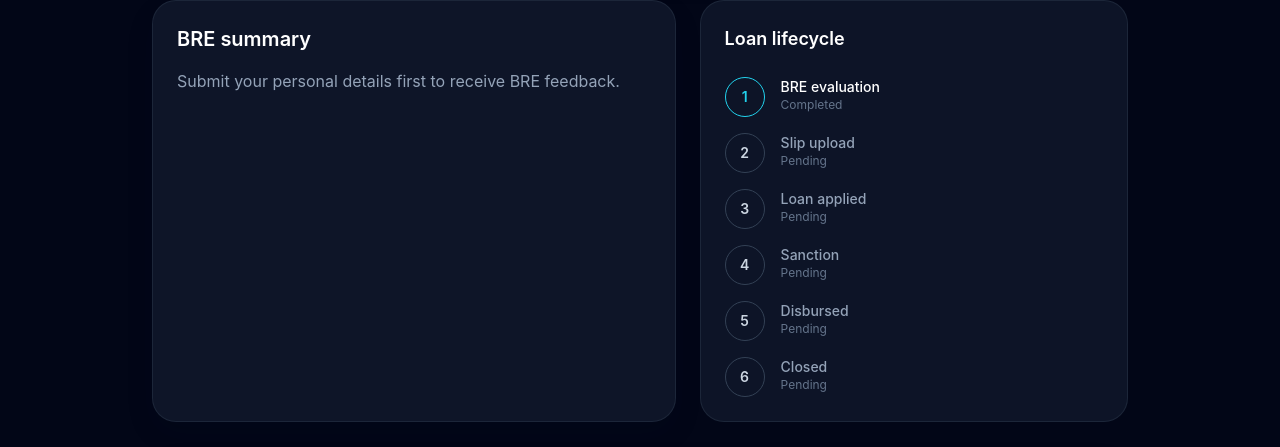
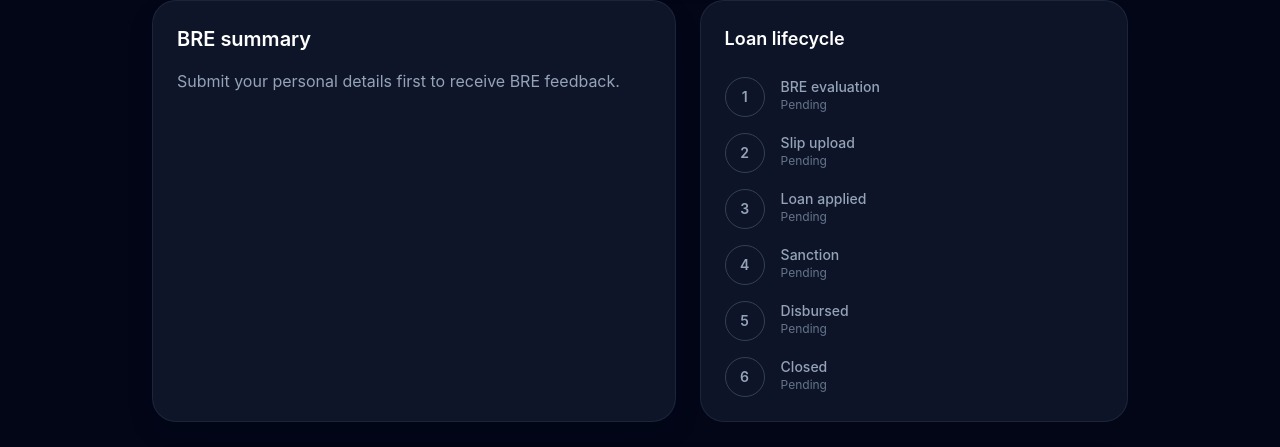
Before and after one commit to rajrais2004/LMS_System, a Next.js app in the folder apps/web/: page /borrower/status in a window 1280 px wide. Shown: the part 287-734 px from the top of the page. Built offline with nearby package versions, Linux system fonts and the light colour scheme; no server answers.

Commit message:
fix borrower status timeline completion

```diff
--- a/apps/web/app/borrower/status/page.tsx
+++ b/apps/web/app/borrower/status/page.tsx
@@ -49,7 +49,10 @@ export default function StatusPage() {
               </div>
             )}
           </Card>
-          <LoanTimeline current={data?.loan?.status ?? 'BRE'} />
+         <LoanTimeline
+             application={data?.application}
+             loan={data?.loan}
+         />
         </div>
         <Card className="space-y-4">
           <h2 className="text-xl font-semibold text-white">Loan details</h2>
--- a/apps/web/components/loan/timeline.tsx
+++ b/apps/web/components/loan/timeline.tsx
@@ -1,6 +1,4 @@
 'use client';
-
-import type { ReactNode } from 'react';
 
 const steps = [
   { key: 'BRE', label: 'BRE evaluation' },
@@ -11,27 +9,97 @@ const steps = [
   { key: 'CLOSED', label: 'Closed' },
 ];
 
-function statusOrder(status: string) {
-  return steps.findIndex((step) => step.key === status);
+type LoanTimelineProps = {
+  current?: string;
+  application?: any;
+  loan?: any;
+};
+
+function getCompletedSteps(application?: any, loan?: any) {
+  const completed = new Set<string>();
+
+  if (application?.breApproved) {
+    completed.add('BRE');
+  }
+
+  if (application?.slipUrl) {
+    completed.add('SLIP');
+  }
+
+  if (loan) {
+    completed.add('APPLIED');
+  }
+
+  if (
+    loan?.status === 'SANCTIONED' ||
+    loan?.status === 'DISBURSED' ||
+    loan?.status === 'CLOSED'
+  ) {
+    completed.add('SANCTIONED');
+  }
+
+  if (
+    loan?.status === 'DISBURSED' ||
+    loan?.status === 'CLOSED'
+  ) {
+    completed.add('DISBURSED');
+  }
+
+  if (loan?.status === 'CLOSED') {
+    completed.add('CLOSED');
+  }
+
+  return completed;
 }
 
-export function LoanTimeline({ current }: { current: string }) {
-  const activeIndex = statusOrder(current);
+export function LoanTimeline({
+  application,
+  loan,
+}: LoanTimelineProps) {
+  const completed = getCompletedSteps(application, loan);
 
   return (
     <div className="space-y-6 rounded-3xl border border-slate-800/90 bg-slate-900/90 p-6">
-      <h2 className="text-lg font-semibold text-white">Loan lifecycle</h2>
+      <h2 className="text-lg font-semibold text-white">
+        Loan lifecycle
+      </h2>
+
       <div className="space-y-4">
         {steps.map((step, index) => {
-          const completed = index <= activeIndex;
+          const isCompleted = completed.has(step.key);
+
           return (
             <div key={step.key} className="flex items-start gap-4">
-              <div className="flex h-10 w-10 items-center justify-center rounded-full border text-sm font-semibold" aria-hidden="true" style={{ borderColor: completed ? '#22d3ee' : '#334155', color: completed ? '#22d3ee' : '#cbd5e1' }}>
+              <div
+                className={`flex h-10 w-10 items-center justify-center rounded-full border text-sm font-semibold ${
+                  isCompleted
+                    ? 'border-cyan-400 text-cyan-400'
+                    : 'border-slate-700 text-slate-400'
+                }`}
+              >
                 {index + 1}
               </div>
+
               <div>
-                <p className={`text-sm font-medium ${completed ? 'text-white' : 'text-slate-400'}`}>{step.label}</p>
-                <p className="text-xs text-slate-500">{completed ? 'Completed' : 'Pending'}</p>
+                <p
+                  className={`text-sm font-medium ${
+                    isCompleted
+                      ? 'text-white'
+                      : 'text-slate-400'
+                  }`}
+                >
+                  {step.label}
+                </p>
+
+                <p
+                  className={`text-xs ${
+                    isCompleted
+                      ? 'text-cyan-400'
+                      : 'text-slate-500'
+                  }`}
+                >
+                  {isCompleted ? 'Completed' : 'Pending'}
+                </p>
               </div>
             </div>
           );
```
